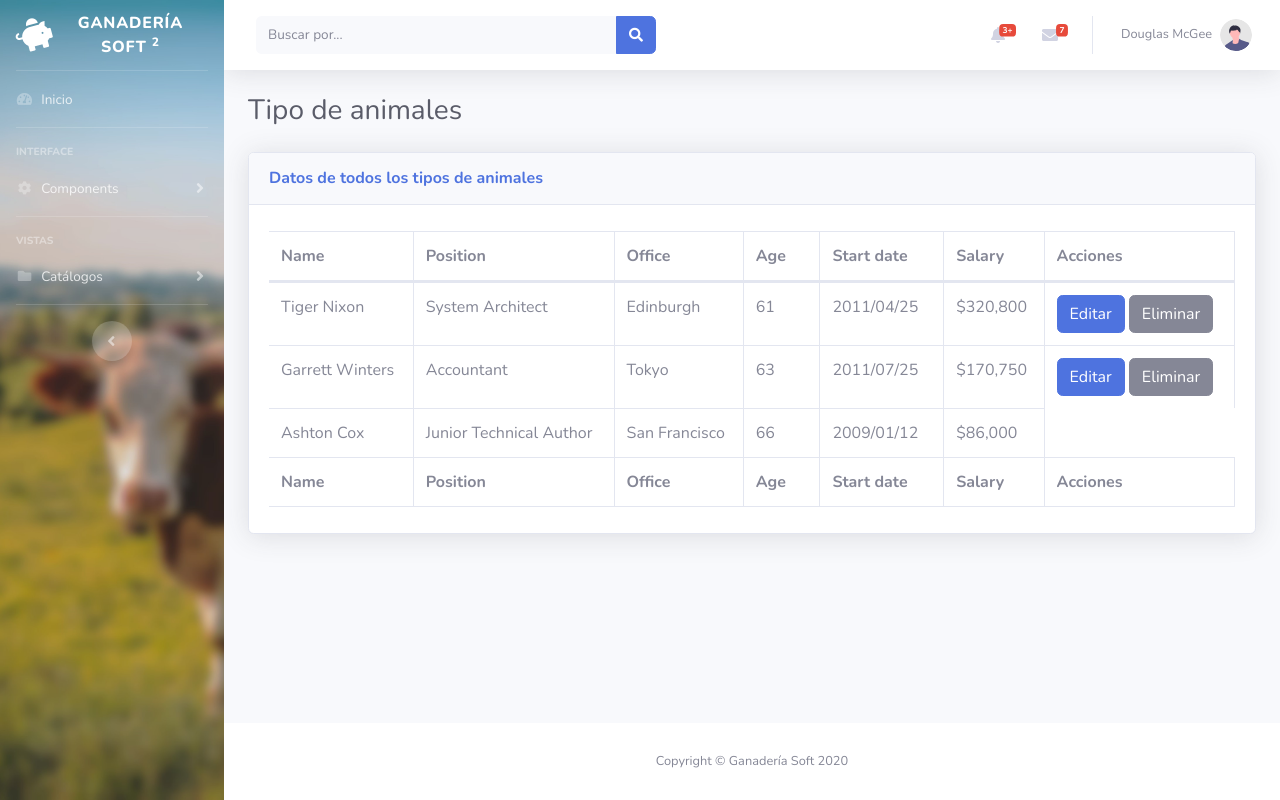
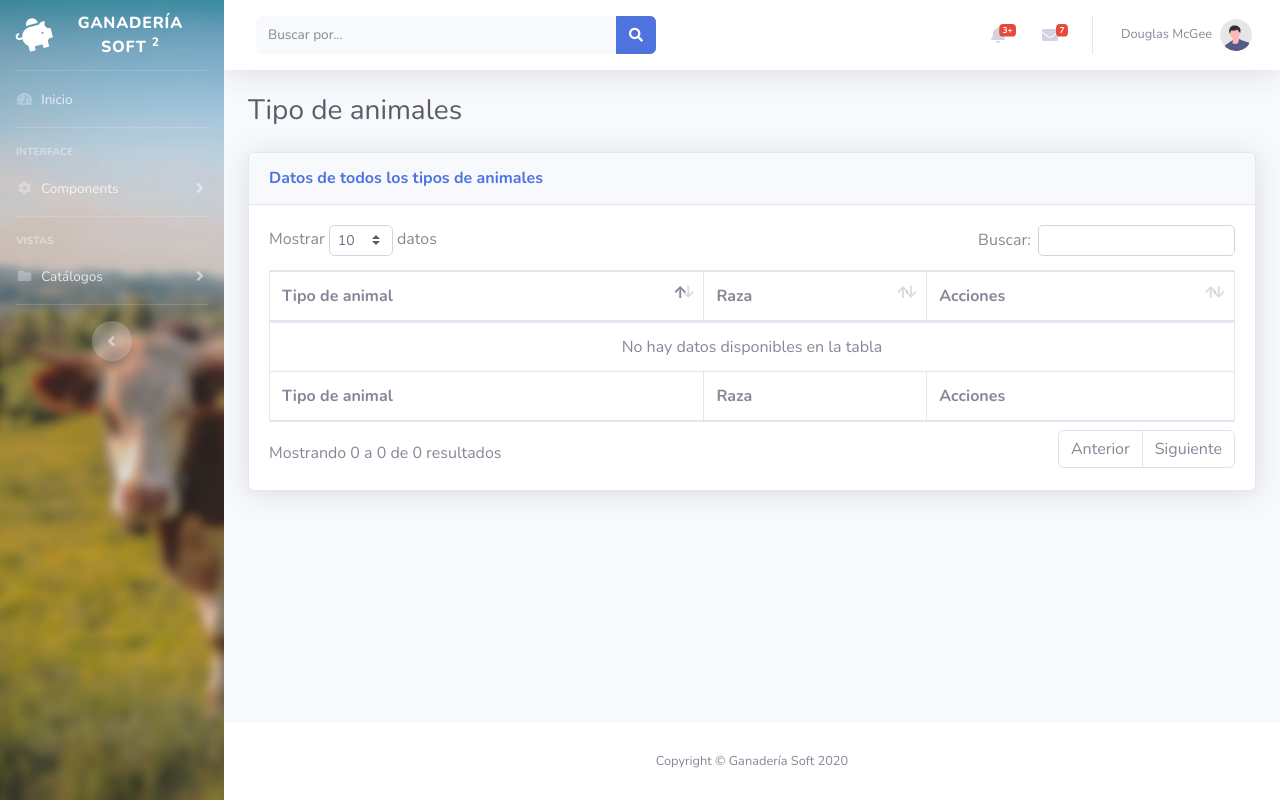
Before and after one commit to JoshuaGuevaraJ1/GanaderiaSoft, a Django app: page /catalogos/tipoAnimales in a window 1280 px wide. Run offline with Django 4.2, Linux system fonts and the light colour scheme; data that the repository does not hold is empty; some libraries are stand-ins or nearby versions.

Commit message:
Creamos la tabla en la plantilla de HTML llamada tipoAnimales.html para listar las razas de animnales

```diff
--- a/catalogos/models.py
+++ b/catalogos/models.py
@@ -12,4 +12,4 @@
     tipoAnimal = models.ForeignKey(TipoAnimal, on_delete=models.CASCADE)
 
     def __str__(self):
-        return "%s - %s" % (self.tipoAnimal, self.raza)
+        return "%s de raza %s" % (self.tipoAnimal, self.raza)
--- a/catalogos/templates/tipoAnimales.html
+++ b/catalogos/templates/tipoAnimales.html
@@ -24,57 +24,28 @@
                 <table class="table table-bordered" id="dataTable" width="100%" cellspacing="0">
                     <thead>
                         <tr>
-                            <th>Name</th>
-                            <th>Position</th>
-                            <th>Office</th>
-                            <th>Age</th>
-                            <th>Start date</th>
-                            <th>Salary</th>
+                            <th>Tipo de animal</th>
+                            <th>Raza</th>
                             <th>Acciones</th>
                         </tr>
                     </thead>
                     <tfoot>
                         <tr>
-                            <th>Name</th>
-                            <th>Position</th>
-                            <th>Office</th>
-                            <th>Age</th>
-                            <th>Start date</th>
-                            <th>Salary</th>
+                            <th>Tipo de animal</th>
+                            <th>Raza</th>
                             <th>Acciones</th>
                         </tr>
                     </tfoot>
                     <tbody>
-                        <tr>
-                            <td>Tiger Nixon</td>
-                            <td>System Architect</td>
-                            <td>Edinburgh</td>
-                            <td>61</td>
-                            <td>2011/04/25</td>
-                            <td>$320,800</td>
-                            <td><a href="" class="btn btn-primary">Editar</a>
-                                <a href="" class="btn btn-secondary">Eliminar</a>
-                            </td>
-                        </tr>
-                        <tr>
-                            <td>Garrett Winters</td>
-                            <td>Accountant</td>
-                            <td>Tokyo</td>
-                            <td>63</td>
-                            <td>2011/07/25</td>
-                            <td>$170,750</td>
-                            <td><a href="" class="btn btn-primary">Editar</a>
-                                <a href="" class="btn btn-secondary">Eliminar</a>
-                            </td>
-                        </tr>
-                        <tr>
-                            <td>Ashton Cox</td>
-                            <td>Junior Technical Author</td>
-                            <td>San Francisco</td>
-                            <td>66</td>
-                            <td>2009/01/12</td>
-                            <td>$86,000</td>
-                        </tr>
+                        {% for item in razas %}
+                            <tr>
+                                <td>{{item.tipoAnimal}}</td>
+                                <td>{{item.raza}}</td>
+                                <td><a href="" class="btn btn-warning">Editar</a>
+                                    <a href="" class="btn btn-danger">Eliminar</a>
+                                </td>
+                            </tr>
+                        {% endfor %}
                     </tbody>
                 </table>
             </div>
--- a/catalogos/views.py
+++ b/catalogos/views.py
@@ -1,8 +1,11 @@
-from django.shortcuts import render
+from django.shortcuts import render, redirect
+from .models import TipoAnimal, Razas
 
 # Create your views here.
 def homeCatalogos(request):
     return render(request, 'homeCatalogos.html')
 
 def tipoAnimal(request):
-    return render(request, 'tipoAnimales.html')
+    razas = Razas.objects.all()
+    data = {'razas' : razas}
+    return render(request, "tipoAnimales.html", data)
```
